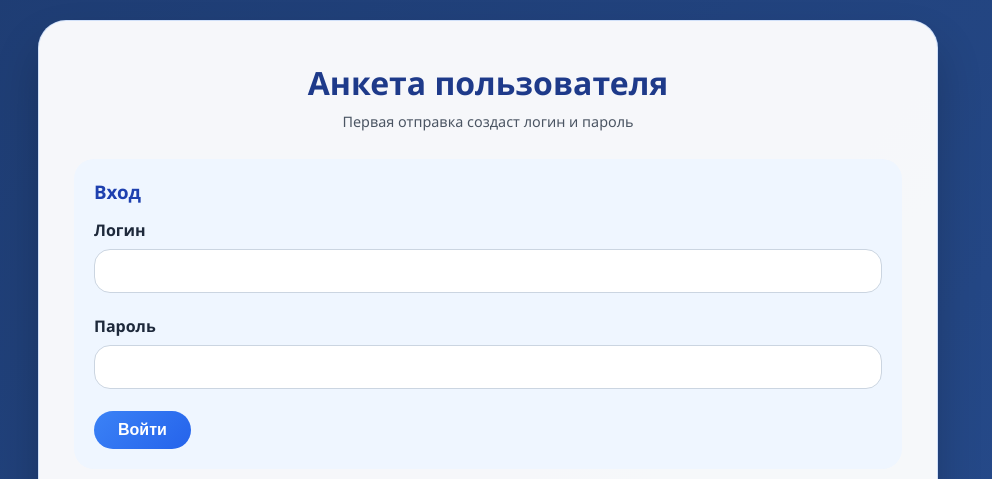
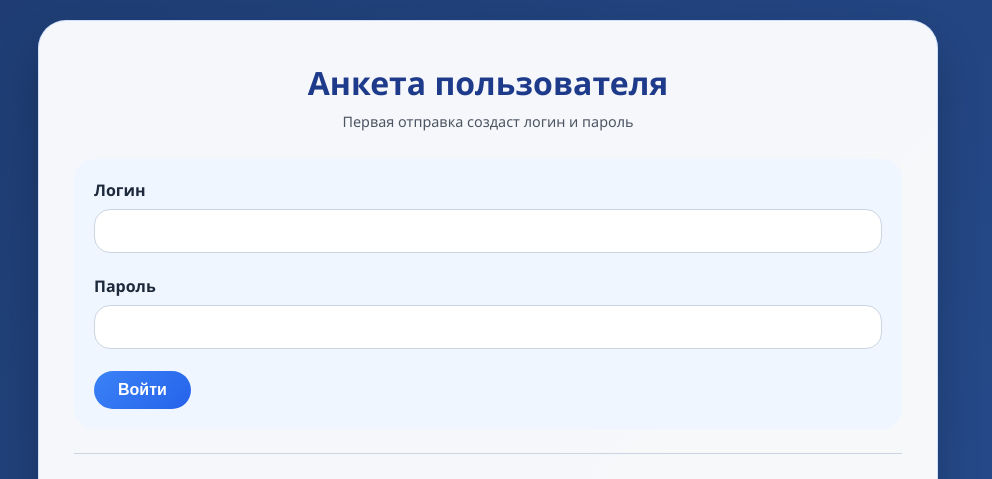
Before and after one commit to kalmx-gpu/task5, a PHP site: page / in a window 1280 px wide. Shown: the top 479 px of the page, without its empty margins (152-1144 px from the left). Run offline with PHP 8.4, Linux system fonts and the light colour scheme.

Commit message:
НОВЫЙ commit

```diff
--- a/form.php
+++ b/form.php
@@ -20,7 +20,6 @@
 
         <?php if (!$isAuthenticated): ?>
             <div class="auth-panel">
-                <h3>Вход</h3>
                 <form action="" method="post">
                     <input type="hidden" name="action" value="login">
                     <div class="form-group">
--- a/index.php
+++ b/index.php
@@ -56,13 +56,12 @@
 
         foreach ($fields as $field) {
             setcookie($field . '_error', '', 100000);
-            setcookie($field . '_value', '', 100000);
             if (isset($errors[$field])) {
                 setcookie($field . '_error', '1', time() + 86400);
-                $val = $data[$field] ?? '';
-                if (is_array($val)) $val = serialize($val);
-                setcookie($field . '_value', $val, time() + 86400);
             }
+            $val = $data[$field] ?? '';
+            if (is_array($val)) $val = serialize($val);
+            setcookie($field . '_value', $val, time() + 86400);
         }
 
         if ($hasErrors) {
```
